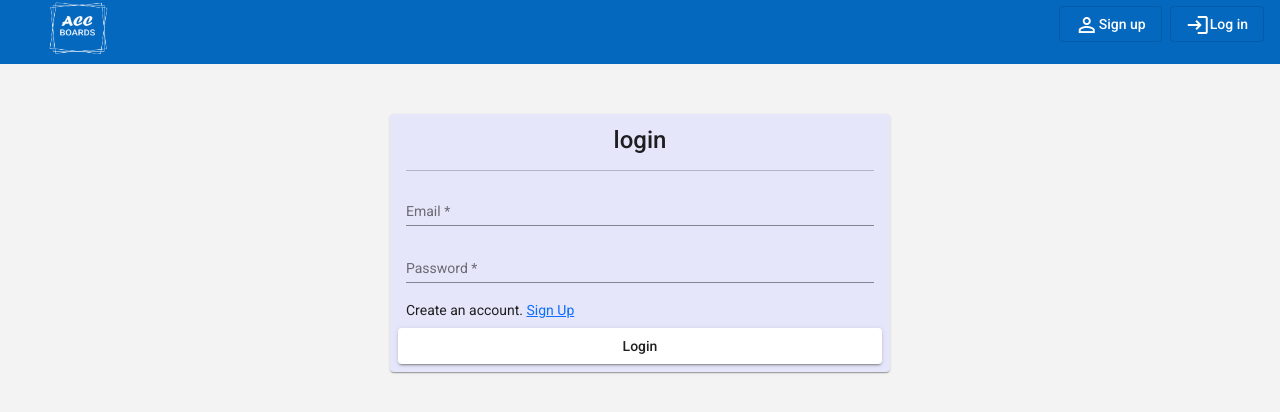
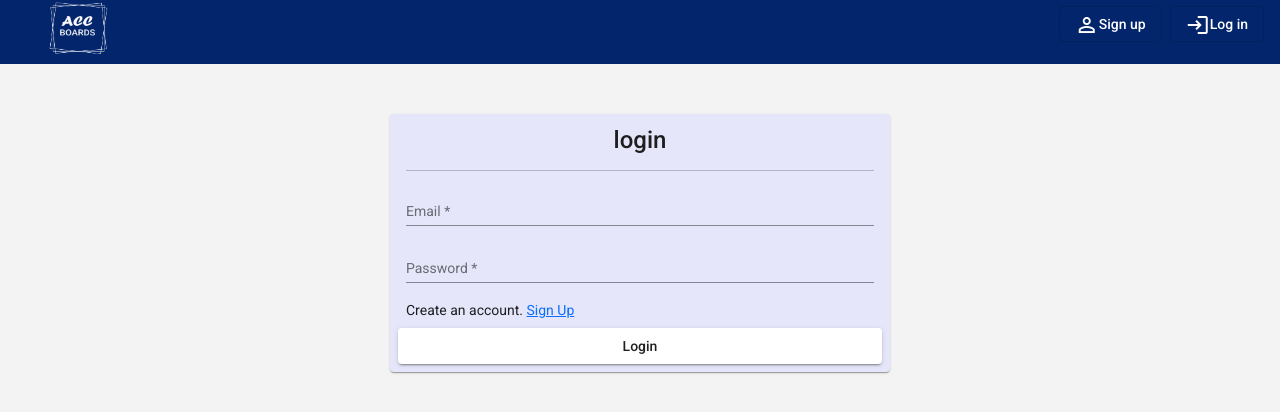
Before and after one commit to ACC-DevSoft/ACC-Boards2, an Angular app in the folder frontend/: page / in a window 1280 px wide. Shown: the top 412 px of the page. Built offline with nearby package versions, Linux system fonts and the light colour scheme.

Commit message:
Esthetic Changes

```diff
--- a/frontend/src/app/home/header/header.component.css
+++ b/frontend/src/app/home/header/header.component.css
@@ -8,7 +8,7 @@ a{
 }
 
 .bgHeader{
-    background-color:#0468BF;
+    background-color:#03256c;
     /* position:fixed; */
     position: sticky;
     z-index: 10;
--- a/frontend/src/app/work-space/list-workspace/list-workspace.component.css
+++ b/frontend/src/app/work-space/list-workspace/list-workspace.component.css
@@ -21,7 +21,7 @@ li {
     height: 100%;
     max-width: 220px;
     min-height: 92.7vh;
-    background-color: #d9a404ef;
+    background-color: #2541b2;
     border-right: 1px solid #696868;
     border-radius: 0px;
     overflow: auto;
@@ -59,7 +59,7 @@ mat-card-title{
 }
 
 .mat-panel{
-    background-color: #a66d0383;
+    background-color: #1768ac;
 }
 
 .mat-title{
--- a/frontend/src/app/work-space/workspaces/workspaces.component.css
+++ b/frontend/src/app/work-space/workspaces/workspaces.component.css
@@ -38,7 +38,7 @@ box-shadow: outser;
     overflow: auto;
 }
 .workspace-section .workspace-item{
-    background-color: #047de7 !important;
+    background-color: #da4214!important;
     border-radius: 4px;
     padding: 0 0 15px;
     margin-bottom: 10px;
```
